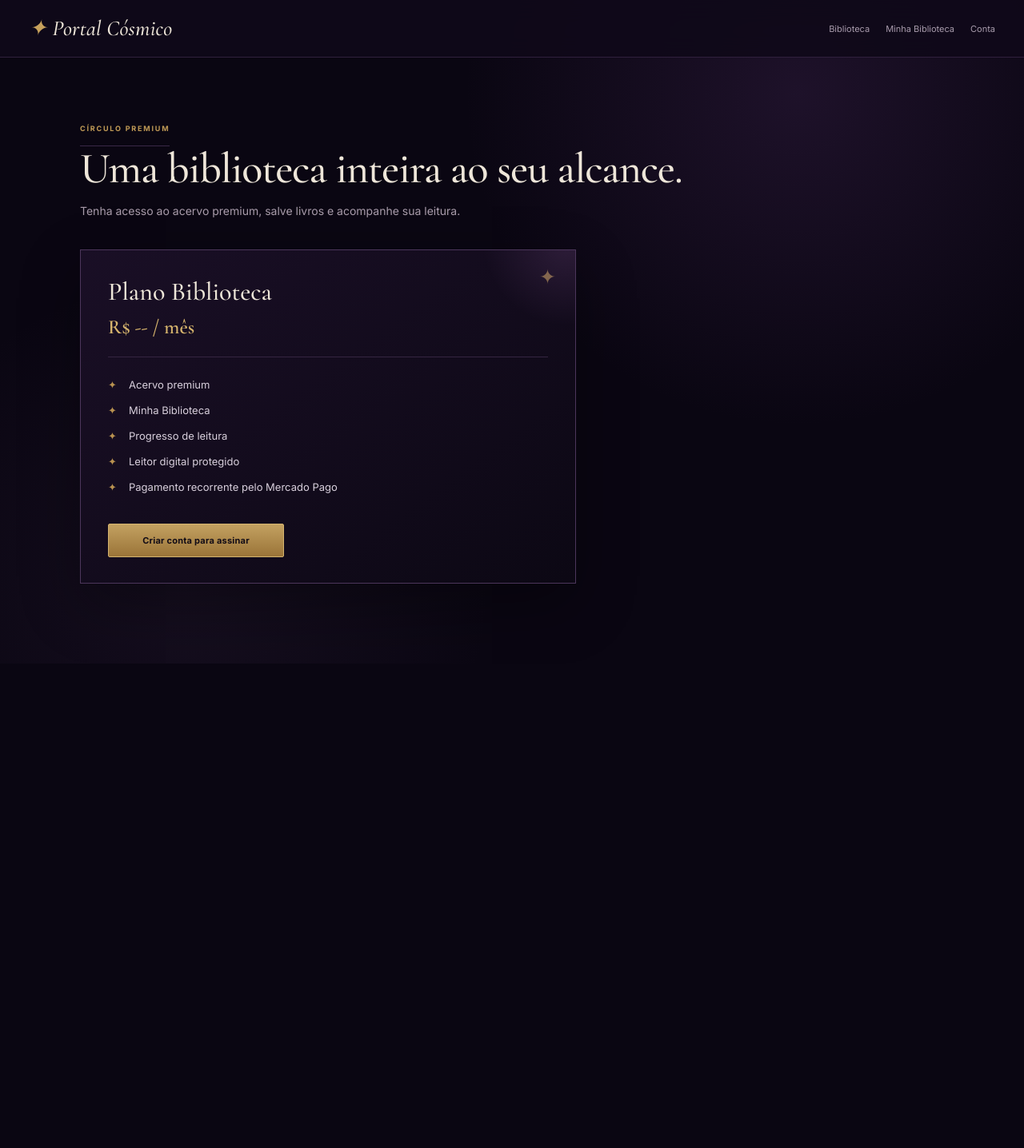
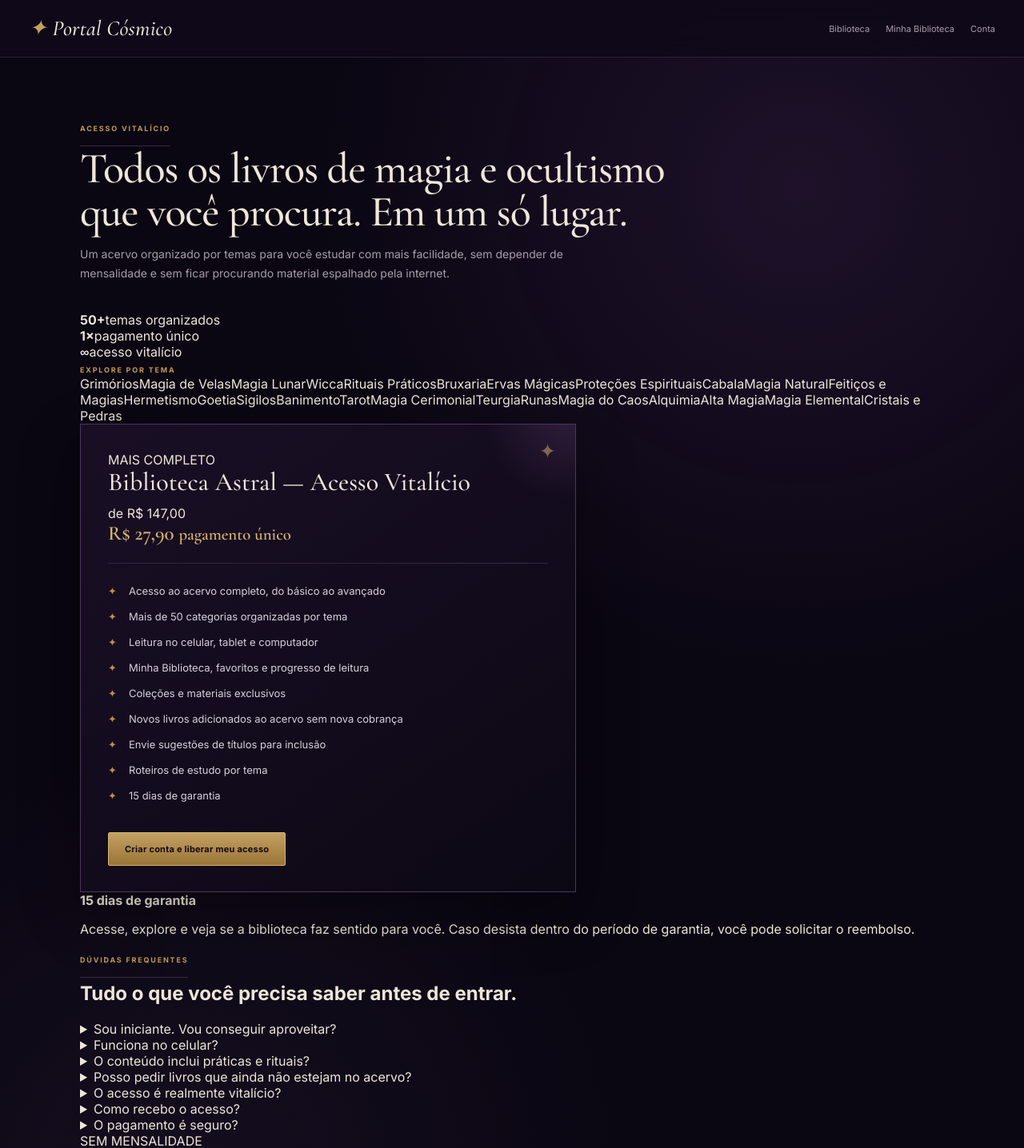
Before and after one commit to samirismelo/biblioteca-astral-v1, a Next.js app: page /assinatura in a window 1280 px wide. Shown: the top 1436 px of the page at 80% size. Before the commit the page ends 830 px from the top, so only its background shows below. Built offline with nearby package versions, Linux system fonts and the light colour scheme.

Commit message:
Convert offer to lifetime one-time access

```diff
--- a/app/assinatura/page.js
+++ b/app/assinatura/page.js
@@ -2,6 +2,23 @@
 import Link from "next/link";
 import {useEffect,useState} from "react";
 import {createClient} from "../../lib/supabase/client";
+
+const topics=[
+ "Grimórios","Magia de Velas","Magia Lunar","Wicca","Rituais Práticos","Bruxaria",
+ "Ervas Mágicas","Proteções Espirituais","Cabala","Magia Natural","Feitiços e Magias",
+ "Hermetismo","Goetia","Sigilos","Banimento","Tarot","Magia Cerimonial","Teurgia",
+ "Runas","Magia do Caos","Alquimia","Alta Magia","Magia Elemental","Cristais e Pedras"
+];
+
+const faqs=[
+ ["Sou iniciante. Vou conseguir aproveitar?","Sim. A biblioteca foi pensada para atender desde quem está começando até quem já estuda práticas e tradições esotéricas há mais tempo."],
+ ["Funciona no celular?","Sim. Você pode acessar pelo celular, tablet ou computador e continuar sua leitura onde preferir."],
+ ["O conteúdo inclui práticas e rituais?","Sim. O acervo reúne materiais teóricos e práticos, incluindo rituais, sigilos, meditações, estudos simbólicos e outros conteúdos aplicáveis."],
+ ["Posso pedir livros que ainda não estejam no acervo?","Sim. Quem tem o acesso vitalício pode enviar sugestões de novos títulos para análise e inclusão no acervo."],
+ ["O acesso é realmente vitalício?","Sim. É um pagamento único. Não há mensalidade nem renovação automática para continuar acessando a biblioteca."],
+ ["Como recebo o acesso?","Após a confirmação do pagamento, o acesso Premium é liberado na sua conta. Basta entrar com o mesmo e-mail usado no cadastro."],
+ ["O pagamento é seguro?","Sim. O pagamento é concluído no ambiente seguro do Mercado Pago, e seus dados de pagamento não ficam armazenados no Portal Cósmico."]
+];
 
 export default function Assinatura(){
  const supabase=createClient();
@@ -9,7 +26,7 @@ export default function Assinatura(){
 
  async function refreshStatus(u){
    if(!u){setActive(false);return}
-   const s=await supabase.from("subscriptions").select("status,current_period_end,plan,provider").eq("user_id",u.id).eq("status","active").limit(1);
+   const s=await supabase.from("subscriptions").select("status,plan,provider").eq("user_id",u.id).eq("status","active").limit(1);
    setActive(!!s.data?.length);
  }
 
@@ -17,15 +34,20 @@ export default function Assinatura(){
    const {data:{user:u}}=await supabase.auth.getUser();
    setUser(u);
    await refreshStatus(u);
-   if(typeof window!=="undefined"&&new URLSearchParams(window.location.search).get("checkout")==="success")setMessage("Pagamento recebido. A confirmação da assinatura pode levar alguns instantes.");
+   if(typeof window!=="undefined"){
+     const state=new URLSearchParams(window.location.search).get("checkout");
+     if(state==="success")setMessage("Pagamento recebido. Assim que o Mercado Pago confirmar, o acesso vitalício será liberado automaticamente.");
+     if(state==="pending")setMessage("Seu pagamento está pendente de confirmação.");
+     if(state==="failure")setMessage("O pagamento não foi concluído. Você pode tentar novamente.");
+   }
    setLoading(false);
  })()},[]);
 
- async function subscribe(){
+ async function buyLifetimeAccess(){
    setBusy(true);setMessage("");
    try{
      const {data:{session}}=await supabase.auth.getSession();
-     if(!session?.access_token)throw new Error("Faça login antes de assinar.");
+     if(!session?.access_token)throw new Error("Faça login antes de comprar o acesso.");
      const response=await fetch("/api/mercadopago/subscribe",{
        method:"POST",
        headers:{authorization:"Bearer "+session.access_token}
@@ -36,56 +58,74 @@ export default function Assinatura(){
    }catch(error){setMessage(error.message)}finally{setBusy(false)}
  }
 
- async function cancel(){
-   if(!confirm("Deseja cancelar sua assinatura Premium?"))return;
-   setBusy(true);setMessage("");
-   try{
-     const {data:{session}}=await supabase.auth.getSession();
-     if(!session?.access_token)throw new Error("Faça login novamente.");
-     const response=await fetch("/api/mercadopago/cancel",{
-       method:"POST",
-       headers:{authorization:"Bearer "+session.access_token}
-     });
-     const data=await response.json();
-     if(!response.ok)throw new Error(data.error||"Não foi possível cancelar.");
-     setActive(false);
-     setMessage("Sua assinatura foi cancelada.");
-   }catch(error){setMessage(error.message)}finally{setBusy(false)}
- }
-
- const priceLabel=process.env.NEXT_PUBLIC_PREMIUM_PRICE_LABEL||"Plano mensal";
-
  return <main className="simplePage">
    <header className="topbar">
      <Link href="/" className="brand">✦ Portal Cósmico</Link>
      <nav><Link href="/">Biblioteca</Link><Link href="/minha-biblioteca">Minha Biblioteca</Link><Link href="/conta">Conta</Link></nav>
    </header>
-   <section className="pricing">
-     <span className="sectionKicker">CÍRCULO PREMIUM</span>
-     <h1>Uma biblioteca inteira ao seu alcance.</h1>
-     <p>Tenha acesso ao acervo premium, salve livros e acompanhe sua leitura.</p>
-     <div className="plan">
-       <h2>Plano Biblioteca</h2>
-       <div className="price">{priceLabel}</div>
+
+   <section className="pricing lifetimePricing">
+     <span className="sectionKicker">ACESSO VITALÍCIO</span>
+     <h1>Todos os livros de magia e ocultismo que você procura. Em um só lugar.</h1>
+     <p>Um acervo organizado por temas para você estudar com mais facilidade, sem depender de mensalidade e sem ficar procurando material espalhado pela internet.</p>
+
+     <div className="offerStats">
+       <div><strong>50+</strong><span>temas organizados</span></div>
+       <div><strong>1×</strong><span>pagamento único</span></div>
+       <div><strong>∞</strong><span>acesso vitalício</span></div>
+     </div>
+
+     <div className="topicsBlock">
+       <span className="sectionKicker">EXPLORE POR TEMA</span>
+       <div className="topicChips">{topics.map(t=><span key={t}>{t}</span>)}</div>
+     </div>
+
+     <div className="plan lifetimePlan">
+       <div className="planBadge">MAIS COMPLETO</div>
+       <h2>Biblioteca Astral — Acesso Vitalício</h2>
+       <div className="oldPrice">de R$ 147,00</div>
+       <div className="price">R$ 27,90 <small>pagamento único</small></div>
        <ul>
-         <li>Acervo premium</li>
-         <li>Minha Biblioteca</li>
-         <li>Progresso de leitura</li>
-         <li>Leitor digital protegido</li>
-         <li>Pagamento recorrente pelo Mercado Pago</li>
+         <li>Acesso ao acervo completo, do básico ao avançado</li>
+         <li>Mais de 50 categorias organizadas por tema</li>
+         <li>Leitura no celular, tablet e computador</li>
+         <li>Minha Biblioteca, favoritos e progresso de leitura</li>
+         <li>Coleções e materiais exclusivos</li>
+         <li>Novos livros adicionados ao acervo sem nova cobrança</li>
+         <li>Envie sugestões de títulos para inclusão</li>
+         <li>Roteiros de estudo por tema</li>
+         <li>15 dias de garantia</li>
        </ul>
-       {loading?<p>Verificando assinatura...</p>:
-        active?<div>
-          <div className="authMessage">✓ Sua assinatura Premium está ativa.</div>
-          <button className="goldButton" disabled={busy} onClick={cancel}>{busy?"Aguarde...":"Cancelar assinatura"}</button>
+
+       {loading?<p>Verificando seu acesso...</p>:
+        active?<div className="authMessage successMessage">✓ Seu acesso vitalício está ativo.</div>:
+        user?<div>
+          <button className="goldButton lifetimeButton" disabled={busy} onClick={buyLifetimeAccess}>{busy?"Abrindo Mercado Pago...":"Quero acesso vitalício por R$ 27,90"}</button>
+          <p className="muted">Pagamento único. Sem mensalidade e sem renovação automática.</p>
         </div>:
-        user?<div>
-          <button className="goldButton" disabled={busy} onClick={subscribe}>{busy?"Abrindo Mercado Pago...":"Assinar com Mercado Pago"}</button>
-          <p className="muted">Você será direcionado ao checkout seguro do Mercado Pago.</p>
-        </div>:
-        <Link className="goldButton" href="/login">Criar conta para assinar</Link>}
+        <Link className="goldButton lifetimeButton" href="/login">Criar conta e liberar meu acesso</Link>}
        {message&&<div className="authMessage">{message}</div>}
      </div>
+
+     <div className="guaranteeBox">
+       <strong>15 dias de garantia</strong>
+       <p>Acesse, explore e veja se a biblioteca faz sentido para você. Caso desista dentro do período de garantia, você pode solicitar o reembolso.</p>
+     </div>
+
+     <section className="faqSection">
+       <span className="sectionKicker">DÚVIDAS FREQUENTES</span>
+       <h2>Tudo o que você precisa saber antes de entrar.</h2>
+       <div className="faqGrid">{faqs.map(([q,a])=><details key={q}><summary>{q}</summary><p>{a}</p></details>)}</div>
+     </section>
+
+     <section className="finalCta">
+       <span>SEM MENSALIDADE</span>
+       <h2>Pare de procurar. Comece a estudar.</h2>
+       <p>Um único pagamento libera sua conta para sempre.</p>
+       {!active&&(user?
+         <button className="goldButton lifetimeButton" disabled={busy} onClick={buyLifetimeAccess}>Liberar acesso vitalício</button>:
+         <Link className="goldButton lifetimeButton" href="/login">Criar conta e começar</Link>)}
+     </section>
    </section>
  </main>
 }
```
